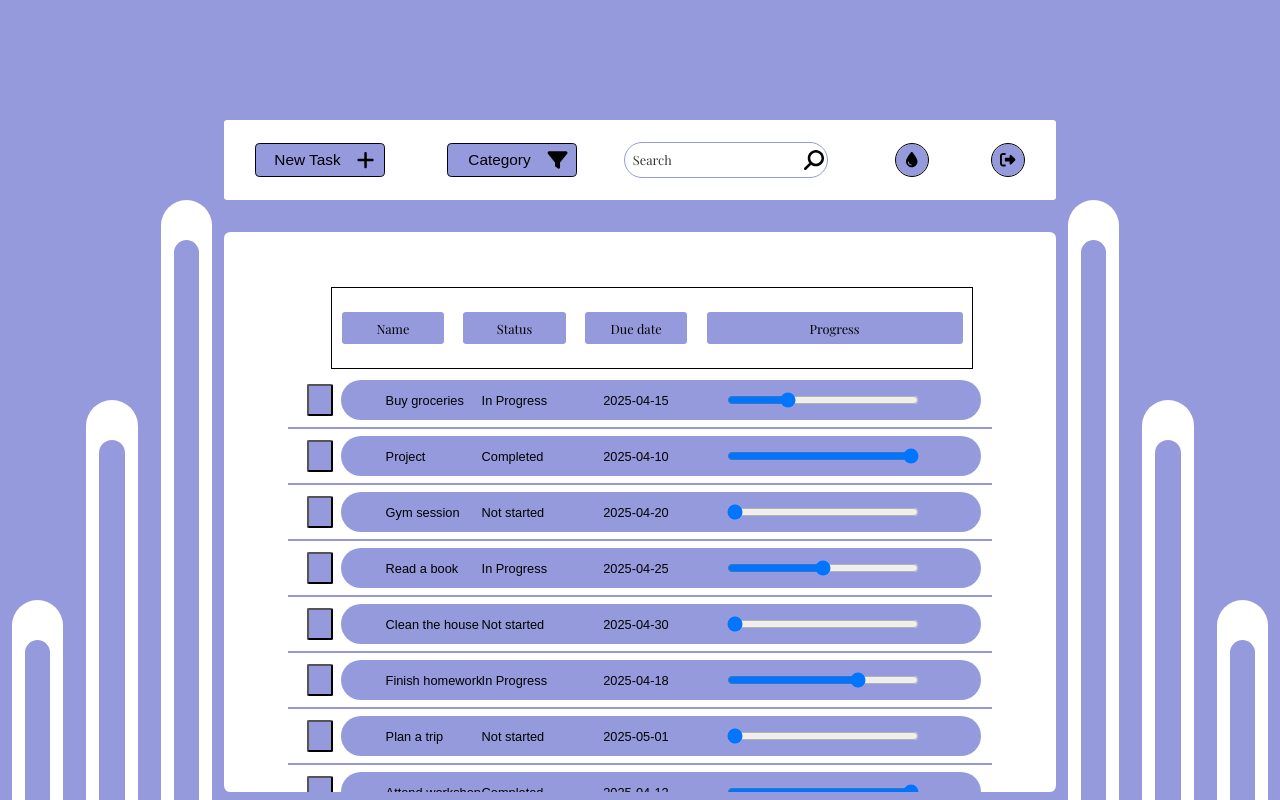
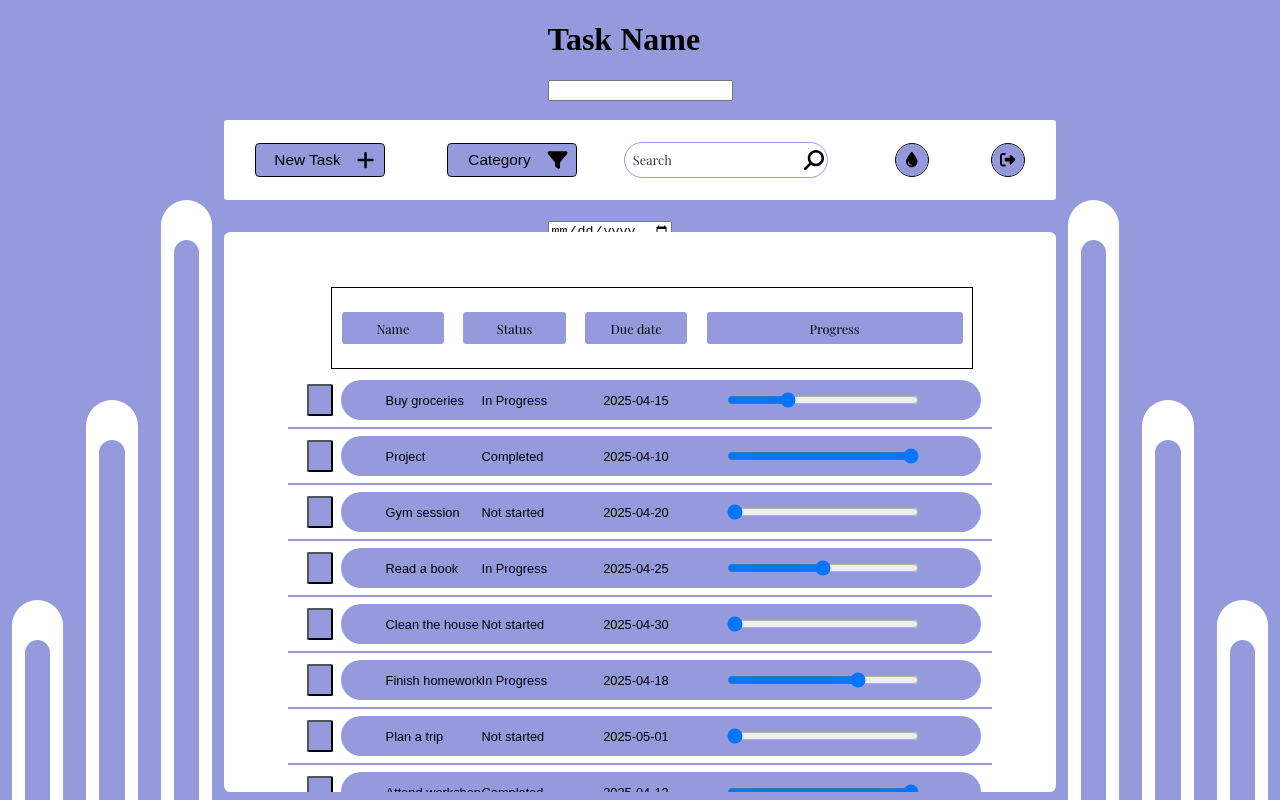
Before and after one commit to Cookieking2490/List-to-go, a React (Vite) app in the folder Client (Frontend)/ListToGo/: page /main in a window 1280 px wide. Built offline with nearby package versions, Linux system fonts and the light colour scheme; a web font is replaced by a local one.

Commit message:
4.1
added OTP backend code

```diff
--- a/Client (Frontend)/ListToGo/src/Pages/Login.jsx
+++ b/Client (Frontend)/ListToGo/src/Pages/Login.jsx
@@ -20,6 +20,7 @@ const Login = () => {
   const [RegUsername, setRegUsername] = useState("");
   const [RegPassword, setRegPassword] = useState("");
   const [userEmail, setuserEmail] = useState("");
+  const [enteredCode, setEnteredCode] = useState("");
   const navigate = useNavigate();
 
   useEffect(() => {
@@ -261,6 +262,17 @@ const Login = () => {
     setOTPMode("visible");
   };
 
+  const HandleOTPVerification = () => {
+    fetch("http://127.0.0.1:8000/verify-reset-code/", {
+      method: "POST",
+      headers: { "Content-Type": "application/json" },
+      body: JSON.stringify({ email: userEmail, code: enteredCode }),
+    })
+      .then((res) => res.json())
+      .then((data) => alert(data.message))
+      .catch((error) => console.error("Error:", error));
+  };
+
   return (
     <div className="LoginBackGround">
       <div className="LoginHook">
@@ -478,8 +490,15 @@ const Login = () => {
         <p className="OTPModeExplanation">
           Enter the OTP sent to your email to reset your password
         </p>
-        <input type="number" className="OTPModeInput" placeholder="Enter OTP" />
-        <button className="VerifyOTPBtn">Verify</button>
+        <input
+          type="number"
+          className="OTPModeInput"
+          placeholder="Enter OTP"
+          onChange={(e) => setEnteredCode(e.target.value)}
+        />
+        <button className="VerifyOTPBtn" onClick={HandleOTPVerification}>
+          Verify
+        </button>
       </div>
     </div>
   );
--- a/Client (Frontend)/ListToGo/src/Pages/Main.jsx
+++ b/Client (Frontend)/ListToGo/src/Pages/Main.jsx
@@ -156,6 +156,19 @@ const Main = () => {
         </div>
       </div>
       <div className="DecorSectionThree"></div>
+      <div className="NewTaskPopup">
+        <h1 className="TaskNamePopup">Task Name</h1>
+        <input type="text" className="TaskNameInput" />
+        <h1 className="TaskStatusPopup"></h1>
+        <select className="TaskStatusSelect">
+          <option value="">Not started</option>
+          <option value="">In Progress</option>
+          <option value="">Completed</option>
+        </select>
+        <h1 className="TaskDueDatePopup">Due date</h1>
+        <input type="date" className="TaskDueDateInput" />
+        <h1 className="CategoryPopup"></h1>
+      </div>
     </div>
   );
 };
```
